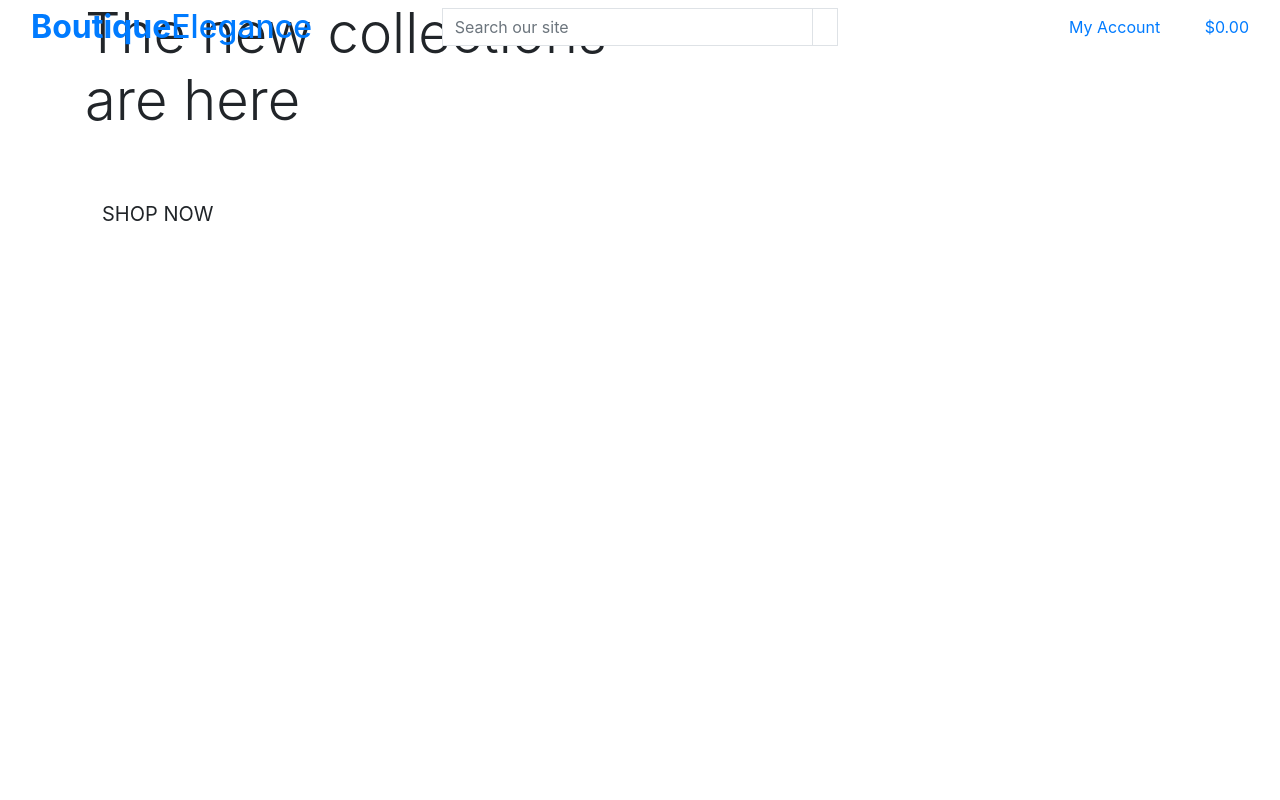
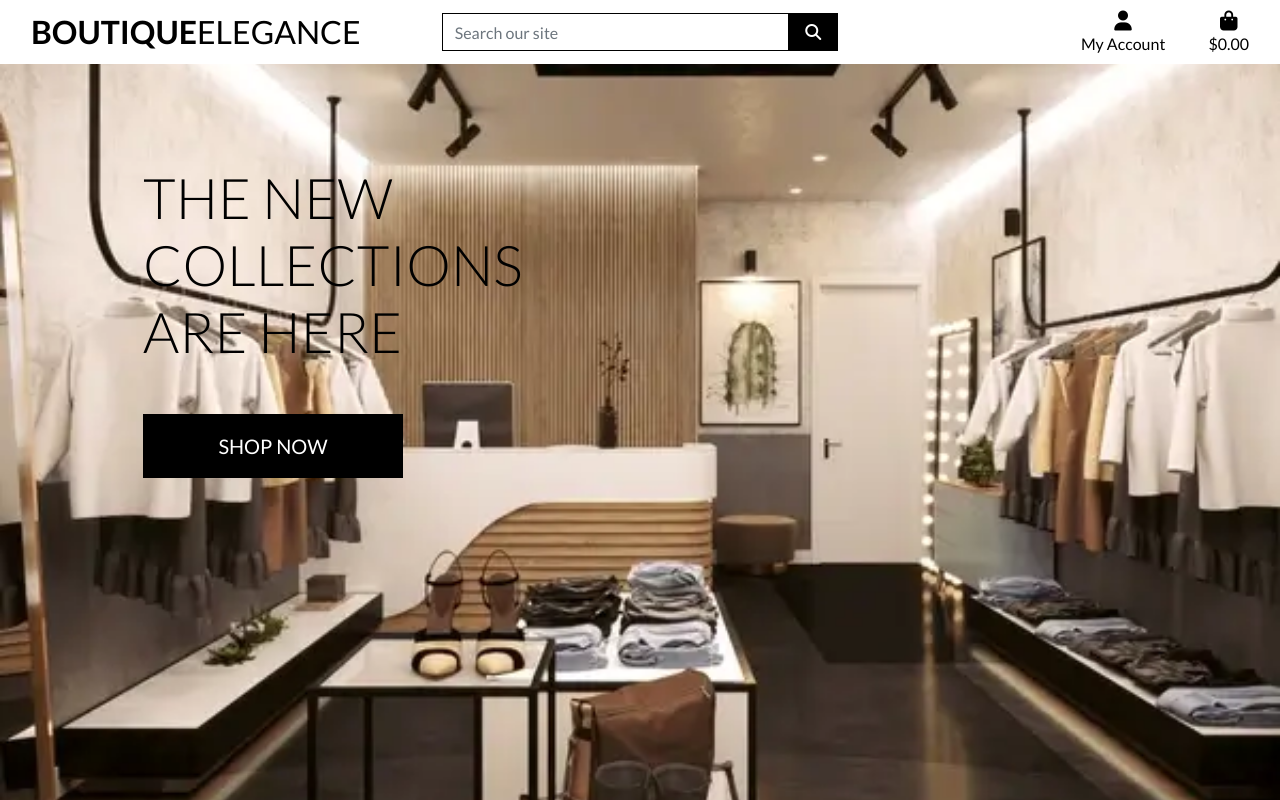
Before and after one commit to Ermaa8/Boutique-Elegance, a Django app: page / in a window 1280 px wide. Run offline with Django 3.2, Linux system fonts and the light colour scheme; some libraries are stand-ins or nearby versions.

Commit message:
adding css

```diff
--- a/boutique_elegance/settings.py
+++ b/boutique_elegance/settings.py
@@ -148,6 +148,10 @@ USE_TZ = True
 # https://docs.djangoproject.com/en/3.2/howto/static-files/
 
 STATIC_URL = '/static/'
+STATICFILES_DIRS = (os.path.join(BASE_DIR, 'static'),)
+
+MEDIA_URL = '/media/'
+MEDIA_ROOT = os.path.join(BASE_DIR, 'media')
 
 # Default primary key field type
 # https://docs.djangoproject.com/en/3.2/ref/settings/#default-auto-field
--- a/boutique_elegance/urls.py
+++ b/boutique_elegance/urls.py
@@ -15,9 +15,11 @@ Including another URLconf
 """
 from django.contrib import admin
 from django.urls import path, include
+from django.conf import settings
+from django.conf.urls.static import static
 
 urlpatterns = [
     path('admin/', admin.site.urls),
     path('accounts/', include('allauth.urls')),
     path('', include('home.urls')),
-]
+]+ static(settings.MEDIA_URL, document_root=settings.MEDIA_ROOT)
--- /dev/null
+++ b/static/css/base.css
@@ -0,0 +1,86 @@
+html {
+    height: 100%;
+}
+
+body {
+    background: url('/media/background123.webp') no-repeat center center fixed;
+    background-size: cover;
+    height: calc(100vh - 164px);
+    color: #555;
+    font-family: 'Lato';
+}
+
+/* from Bulma */
+.icon {
+    align-items: center;
+    display: inline-flex;
+    justify-content: center;
+    height: 1.5rem;
+    width: 1.5rem;
+}
+
+.logo-font {
+    text-transform: uppercase;
+}
+
+.main-logo-link {
+    width: fit-content;
+}
+
+.shop-now-button {
+    background: black;
+    color: white;
+    min-width: 260px;
+}
+
+.btn-black {
+    background: black;
+    color: white;
+}
+
+.shop-now-button:hover,
+.shop-now-button:active,
+.shop-now-button:focus,
+.btn-black:hover,
+.btn-black:active,
+.btn-black:focus {
+    background: #222;
+    color: white;
+}
+
+.text-black {
+    color: #000 !important;
+}
+
+.border-black {
+    border: 1px solid black !important;
+}
+
+.bg black {
+    background: #000 !important;
+}
+
+
+/* -------------------------------- Media Queries */
+
+/* Slightly larger container on xl screens */
+@media (min-width: 1200px) {
+  .container {
+    max-width: 80%;
+  }
+}
+
+/* fixed top navbar only on medium and up */
+@media (min-width: 992px) {
+    .fixed-top-desktop-only {
+        position: fixed;
+        top: 0;
+        right: 0;
+        left: 0;
+        z-index: 1030;
+    }
+
+    .header-container {
+        padding-top: 164px;
+    }
+}
--- a/templates/base.html
+++ b/templates/base.html
@@ -15,12 +15,17 @@
 
     {% block corecss %}
       <link rel="stylesheet" href="https://cdn.jsdelivr.net/npm/bootstrap@4.6.2/dist/css/bootstrap.min.css" integrity="sha384-xOolHFLEh07PJGoPkLv1IbcEPTNtaed2xpHsD9ESMhqIYd0nLMwNLD69Npy4HI+N" crossorigin="anonymous">
-    {% endblock %}
+      <link rel="preconnect" href="https://fonts.googleapis.com">
+      <link rel="preconnect" href="https://fonts.gstatic.com" crossorigin>
+      <link href="https://fonts.googleapis.com/css2?family=Lato:ital,wght@0,100;0,300;0,400;0,700;0,900;1,100;1,300;1,400;1,700;1,900&display=swap" rel="stylesheet">
+      <link rel="stylesheet" href="{% static 'css/base.css' %}">
+      {% endblock %}
 
     {% block extra_css %}
     {% endblock %}
 
     {% block corejs %}
+      <script src="https://kit.fontawesome.com/92cd29c5cb.js" crossorigin="anonymous"></script>
       <script src="https://cdn.jsdelivr.net/npm/jquery@3.5.1/dist/jquery.min.js" integrity="sha256-9/aliU8dGd2tb6OSsuzixeV4y/faTqgFtohetphbbj0=" crossorigin="anonymous"></script>
       <script src="https://cdn.jsdelivr.net/npm/bootstrap@4.6.2/dist/js/bootstrap.bundle.min.js" integrity="sha384-Fy6S3B9q64WdZWQUiU+q4/2Lc9npb8tCaSX9FK7E8HnRr0Jz8D6OP9dO5Vg3Q9ct" crossorigin="anonymous"></script>
     {% endblock %}
@@ -32,7 +37,7 @@
   </head>
   <body>
     <header class="container-fluid fixed-top">
-      <div class="row">
+      <div id="toppnav" class="row bg-white pt-leg-2 d-none d-lg-flex">
         <div class="col-12 col-lg-4 my-auto py-1 py-lg-0 text-center text-lg-left">
           <a href="{% url 'home' %}" class="nav-link main-logo-link">
             <h2 class="logo-font text-black my-0"><strong>Boutique</strong>Elegance</h2>
```
Also changed, not shown: media/background123.webp (added).
